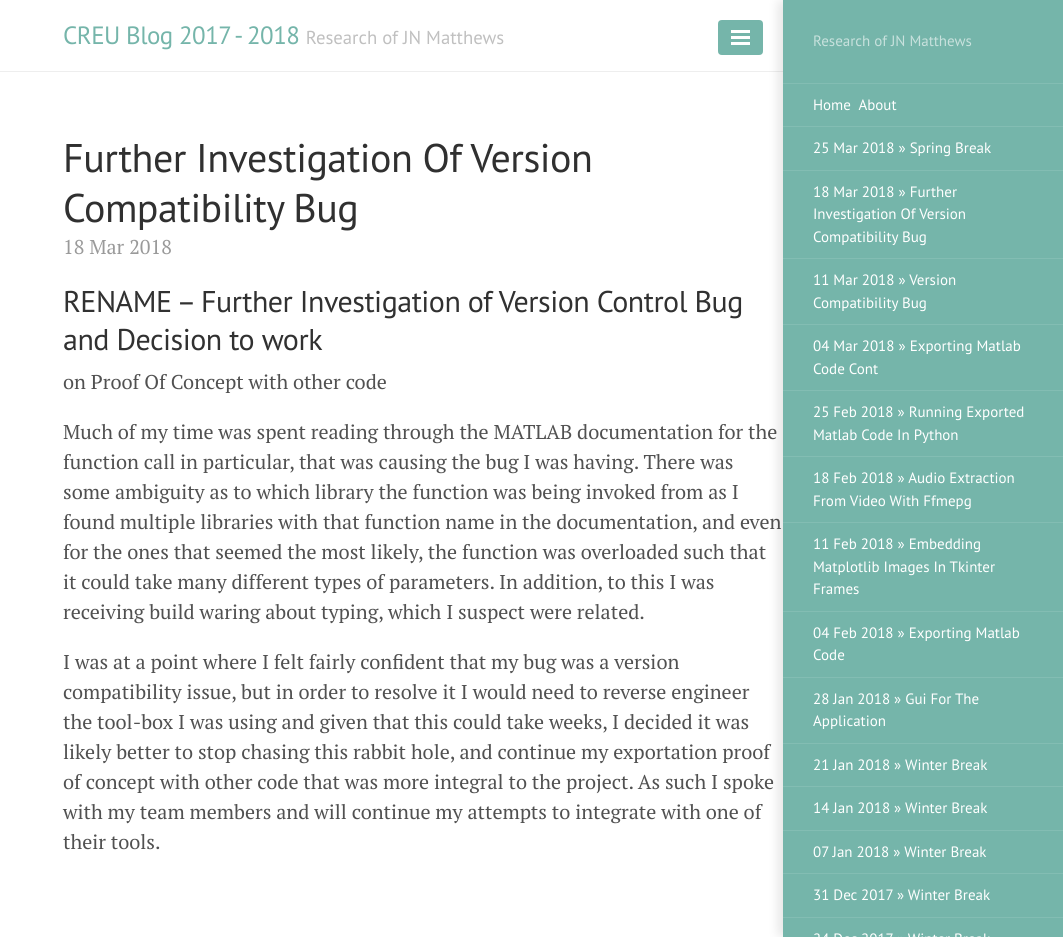
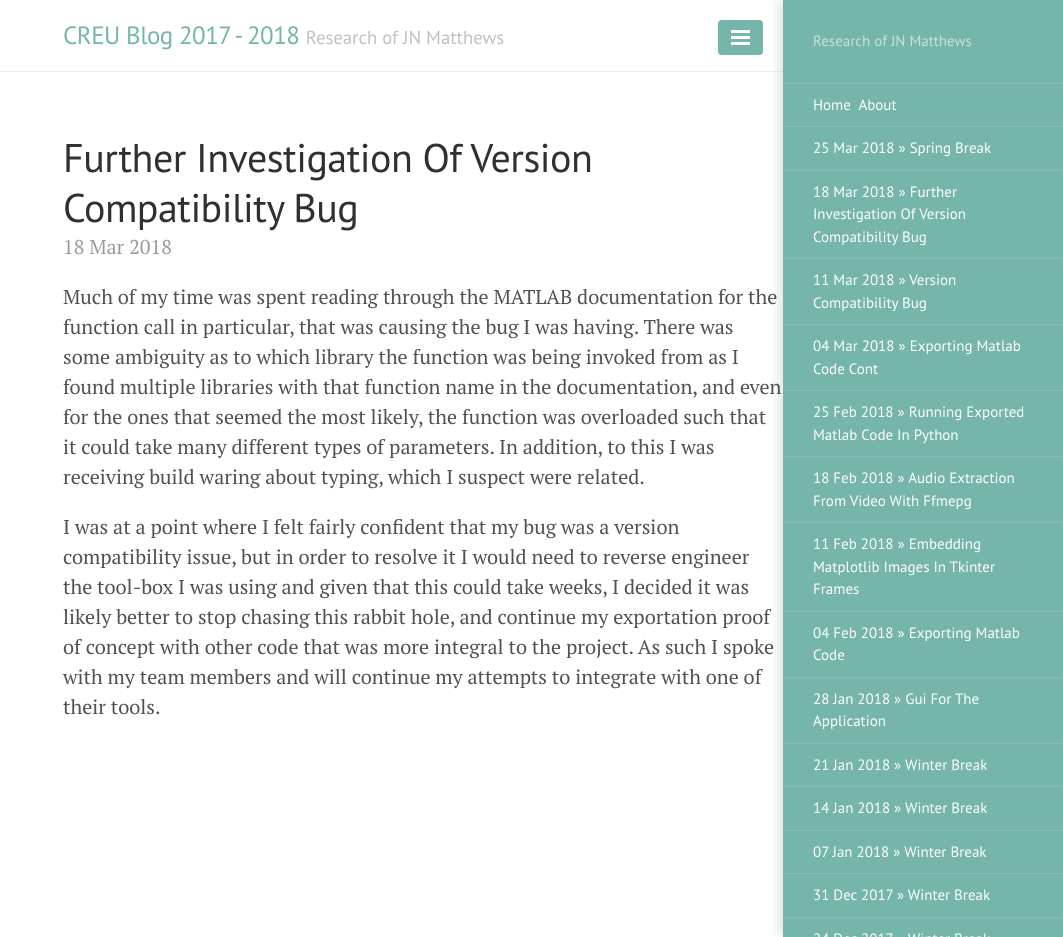
Before and after one commit to jenni-niels/CREU, a Jekyll site: the page built from _posts/2018-3-18-Further-Investigation-of-Version-Compatibility-Bug.md, in a window 1280 px wide and 937 px high. Shown: the whole window, without its empty margins (217-1280 px from the left). Built offline with Jekyll 4.4.1, drawn with Linux system fonts in a browser that asks for light colours; our own code applies the rules of GitHub Pages for plain Markdown files.

Commit message:
march update

```diff
--- a/_posts/2018-3-18-Further-Investigation-of-Version-Compatibility-Bug.md
+++ b/_posts/2018-3-18-Further-Investigation-of-Version-Compatibility-Bug.md
@@ -1,6 +1,3 @@
-## RENAME – Further Investigation of Version Control Bug and Decision to work
-on Proof Of Concept with other code
-
 Much of my time was spent reading through the MATLAB documentation for the
 function call in particular, that was causing the bug I was having. There was
 some ambiguity as to which library the function was being invoked from as I
```
